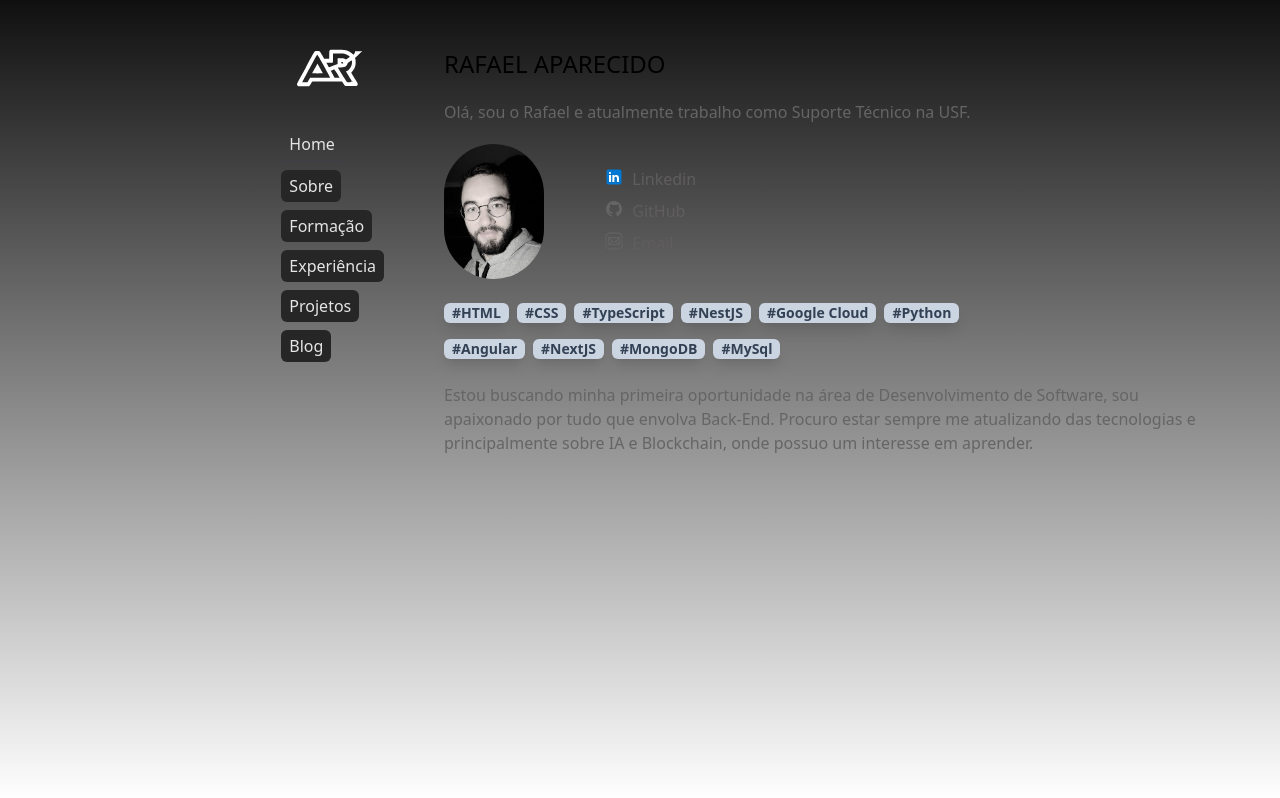
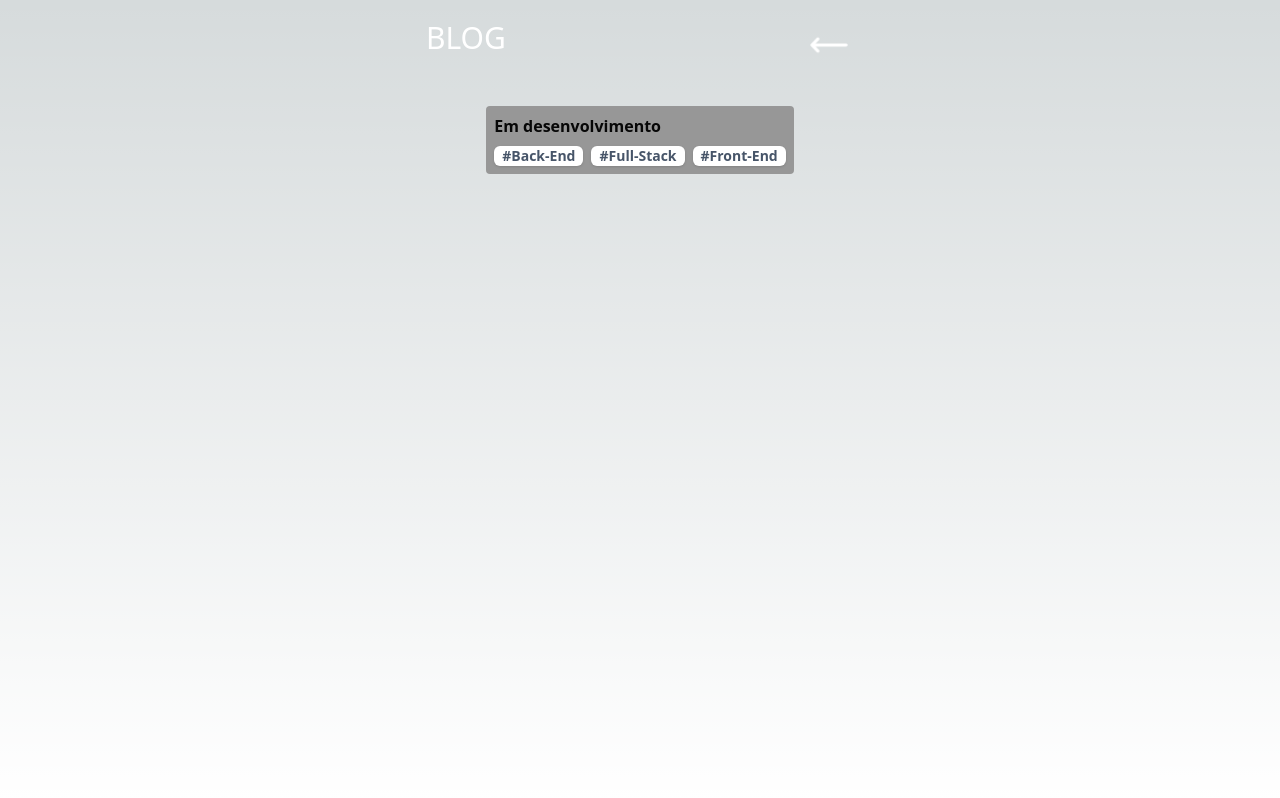
Before and after one commit to rafaapcode/portfolio-new, a Next.js app: page /blog in a window 1280 px wide. Built offline with nearby package versions, Linux system fonts and the light colour scheme.

Commit message:
feat: finish the blog view

```diff
--- a/app/blog/[id]/page.jsx
+++ b/app/blog/[id]/page.jsx
@@ -18,7 +18,7 @@ export default function Posts({ params }) {
         whileHover={{ scale: 1.05 }}
         className="w-fit h-fit cursor-pointer"
       >
-        <Link href="/">
+        <Link href="/blog">
           <Image
             src="/images/arrow.png"
             width={50}
@@ -28,7 +28,7 @@ export default function Posts({ params }) {
         </Link>
       </motion.div>
       <div
-        className="mt-5 w-full px-5 text-lg flex flex-col items-center h-[85%] overflow-auto gap-y-2"
+        className="mt-5 text-white w-full px-5 text-lg flex flex-col items-center h-[85%] overflow-auto gap-y-2"
         dangerouslySetInnerHTML={{ __html: post.desc }}
       >
       </div>
--- a/app/blog/page.jsx
+++ b/app/blog/page.jsx
@@ -1,26 +1,47 @@
 "use client";
 
-import Title from "../components/title";
+import { useRouter } from "next/navigation";
 import Link from "next/link";
+import Image from "next/image";
 import { motion } from "framer-motion";
 
 export default function Blog() {
-  const nomePosts = [{ id: 1, nome: "Em desenvolvimento" }];
-
+  const nomePosts = [
+    { id: 1, nome: "Em desenvolvimento", tags: ["Back-End", "Full-Stack", "Front-End"] }
+  ];
+  const router = useRouter();
   return (
-    <section className="w-full lg:w-[70%] h-[80%] lg:h-screen md:h-screen px-5 overflow-auto">
-      <Title title="Blog" />
-      <div className="mt-10 w-full h-[75%] overflow-auto">
-        <ul className="ml-10">
-          {nomePosts.map(({ nome, id }) => (
+    <section className="w-full mx-auto lg:w-[70%] h-[80%] lg:h-screen md:h-screen px-5 overflow-auto">
+      <div className="mx-auto py-5 w-1/2 flex justify-between">
+        <h1 className="text-white text-3xl">BLOG</h1>
+        <Link href="/">
+            <Image
+              src="/images/arrow.png"
+              width={50}
+              height={50}
+              alt="icon arrow back"
+            />
+          </Link>
+      </div>
+      <div className="flex flex-col items-center mt-2 w-full h-[75%] overflow-auto">
+        <ul>
+          {nomePosts.map(({ nome, id, tags }) => (
             <motion.li
               initial={{ opacity: 0 }}
               animate={{ opacity: 1 }}
               className="mt-2"
+              onClick={() => router.push(`/blog/${id}`)}
               key={nome}
             >
-              <span className="text-base font-semibold text-[#fff] hover:text-[#666565] transition-all cursor-pointer p-2 rounded">
+              <span className="bg-[#979797] flex flex-col gap-y-2 text-base font-semibold text-[#070707] transition-all cursor-pointer p-2 rounded">
                 {nome}
+                <div className="w-full flex gap-x-2">
+                  {tags.map((tag) => (
+                    <span className="w-fit bg-white shadow text-slate-600 px-2 rounded-md text-sm">
+                      #{tag}
+                    </span>
+                  ))}
+                </div>
               </span>
             </motion.li>
           ))}
--- /dev/null
+++ b/app/components/pages/Home.jsx
@@ -0,0 +1,110 @@
+"use client";
+
+import Image from "next/image";
+import Link from "next/link";
+import Title from "../title";
+import Paragraphs from "../paragraphs";
+import Tags from "../tag";
+import { motion } from "framer-motion";
+
+export default function Home() {
+  const techs = [
+    "HTML",
+    "CSS",
+    "TypeScript",
+    "NestJS",
+    "Google Cloud",
+    "Python",
+    "Angular",
+    "NextJS",
+    "MongoDB",
+    "MySql",
+  ];
+
+  return (
+    <main className="w-full lg:w-[70%] h-[80%] lg:h-screen md:h-screen px-5 overflow-auto">
+      <Title title="Rafael Aparecido" />
+      <Paragraphs
+        paragraph="Olá, sou o Rafael e atualmente trabalho como Suporte Técnico na USF."
+      />
+      <motion.div
+        initial={{ x: -320 }}
+        animate={{ x: 0 }}
+        className="md:px-10 lg:mt-5 md:mt-5 flex gap-x-12 mb-5 lg:mb-0 md:mb-0"
+      >
+        <Image
+          className="rounded-full mt-5 mb-5 lg:mt-0 md:mt-0  lg:mb-0 md:mb-0"
+          src="/images/foto-perfil.jpeg"
+          width={100}
+          height={100}
+          alt="my photo"
+        />
+        <div className="flex flex-col justify-center items-start lg:items-center md:items-center w-[40%] lg:w-[15%] md:w-[25%]">
+          <ul>
+            <li className="flex gap-x-2">
+              <span>
+                <Image
+                  src="/images/linkedin-icon.svg"
+                  width={20}
+                  height={20}
+                  alt="social icon"
+                />
+              </span>
+              <a
+                href="https://www.linkedin.com/in/rafael-ap/"
+                target="_blank"
+                rel="noopener noreferrer"
+                className="text-[#5f5d5d]"
+              >
+                Linkedin
+              </a>
+            </li>
+            <li className="mt-2 flex gap-x-2">
+              <span>
+                <Image
+                  src="/images/github-icon.svg"
+                  width={20}
+                  height={20}
+                  alt="social icon"
+                />
+              </span>
+              <a
+                href="https://github.com/rafaapcode"
+                target="_blank"
+                rel="noopener noreferrer"
+                className="text-[#5f5d5d]"
+              >
+                GitHub
+              </a>
+            </li>
+            <li className="mt-2 flex gap-x-2">
+              <span>
+                <Image
+                  src="/images/email-icon.svg"
+                  width={20}
+                  height={20}
+                  alt="social icon"
+                />
+              </span>
+              <a className="text-[#5f5d5d]" href="mailto: rafaap2003@gmail.com">
+                Email
+              </a>
+            </li>
+          </ul>
+        </div>
+      </motion.div>
+      <motion.div
+        initial={{ scaleY: 0 }}
+        animate={{ scaleY: 1 }}
+        className="md:px-10 lg:px-10 mt-5 mb-5 w-full lg:w-[75%] md:w-[90%] h-16 flex items-center flex-wrap gap-x-2 gap-y-2"
+      >
+        {techs.map((techName) => (
+         <Tags key={techName} techname={techName} />
+        ))}
+      </motion.div>
+      <Paragraphs
+        paragraph="Estou buscando minha primeira oportunidade na área de Desenvolvimento de Software, sou apaixonado por tudo que envolva Back-End. Procuro estar sempre me atualizando das tecnologias e principalmente sobre IA e Blockchain, onde possuo um interesse em aprender."
+      />
+    </main>
+  );
+}
--- a/app/layout.jsx
+++ b/app/layout.jsx
@@ -1,79 +1,11 @@
 "use client";
 
 import "./globals.css";
-import Image from "next/image";
-import Link from "next/link";
-import { useState } from "react";
-import { motion } from "framer-motion";
-import Home from "./page";
-import Sobre from "./components/pages/about";
-import Formacao from "./components/pages/Qualification";
-import Experience from "./components/pages/Experience";
-import Projects from "./components/pages/Projects";
-import Blog  from "./blog/page";
 
 export default function RootLayout({ children }) {
-  const [selectedIndex, setSelectedIndex] = useState(0);
-
-  const menus = [
-    { title: "Home", path: "/" },
-    { title: "Sobre", path: "/about" },
-    { title: "Formação", path: "/qualification" },
-    { title: "Experiência", path: "/experience" },
-    { title: "Projetos", path: "/projects" },
-    { title: "Blog", path: "/blog" },
-  ];
-
-  const style = {
-    notSelected:
-      "w-fit h-fit px-2 py-1 rounded-md mt-2 bg-[#262626] hover:cursor-pointer text-[#E5E5E5] transition ease-in-out duration-500",
-    selected:
-      "w-fit h-fit px-2 py-1 rounded-md mt-2 border-b-2 border-zinc-700 hover:cursor-pointer text-[#E5E5E5] transition ease-in-out duration-500",
-  };
-
   return (
     <html lang="en" title="Rafaapcode">
-      <body className="flex flex-col w-screen h-screen lg:flex-row md:flex-row bg-[#111010]">
-        <header className="w-full lg:w-[30%] md:w-[30%] h-[30%] lg:h-screen md:h-screen">
-          <ul className="lg:mt-5 md:mt-5 lg:float-right md:float-right">
-            <motion.li initial={{ scale: 0 }} animate={{ scale: 1 }}>
-              <Image
-                src="/images/logo.svg"
-                width={100}
-                height={100}
-                alt="logo"
-              />
-            </motion.li>
-            <div className="flex flex-row md:flex-col lg:flex-col flex-wrap ml-2 md:ml-0 lg:ml-0 gap-x-5 gap-y-2 lg:gap-x-0 md:gap-x-0 lg:gap-y-0 md:gap-y-0">
-              {menus.map(({ title, path }, index) => (
-                <motion.li
-                  key={title}
-                  initial={{ scale: 0 }}
-                  animate={{ scale: 1 }}
-                  whileTap={{ y: -5 }}
-                  transition={{ duration: index / 10 }}
-                  className={
-                    selectedIndex === index
-                      ? style["selected"]
-                      : style["notSelected"]
-                  }
-                >
-                  <span onClick={() => setSelectedIndex(index)}>
-                    {title}
-                  </span>
-                </motion.li>
-              ))}
-            </div>
-          </ul>
-        </header>
-        {/* {children} */}
-        {menus[selectedIndex].title === 'Home' && <Home/>}
-        {menus[selectedIndex].title === 'Sobre' && <Sobre/>}
-        {menus[selectedIndex].title === 'Formação' && <Formacao/>}
-        {menus[selectedIndex].title === 'Experiência' && <Experience/>}
-        {menus[selectedIndex].title === 'Projetos' && <Projects/>}
-        {menus[selectedIndex].title === 'Blog' && <Blog/>}
-      </body>
+      {children}
     </html>
   );
 }
--- a/app/page.jsx
+++ b/app/page.jsx
@@ -1,110 +1,69 @@
 "use client";
 
+import "./globals.css";
 import Image from "next/image";
-import Link from "next/link";
-import Title from "./components/title";
-import Paragraphs from "./components/paragraphs";
-import Tags from "./components/tag";
+import { useState } from "react";
+import { useRouter } from "next/navigation";
 import { motion } from "framer-motion";
+import Home from "./components/pages/Home";
+import Sobre from "./components/pages/about";
+import Formacao from "./components/pages/Qualification";
+import Experience from "./components/pages/Experience";
+import Projects from "./components/pages/Projects";
+import Blog from "./blog/page";
 
-export default function Home() {
-  const techs = [
-    "HTML",
-    "CSS",
-    "TypeScript",
-    "NestJS",
-    "Google Cloud",
-    "Python",
-    "Angular",
-    "NextJS",
-    "MongoDB",
-    "MySql",
+export default function Header() {
+  const [selectedIndex, setSelectedIndex] = useState(0);
+
+  const menus = [
+    { title: "Home", path: "/" },
+    { title: "Sobre", path: "/about" },
+    { title: "Formação", path: "/qualification" },
+    { title: "Experiência", path: "/experience" },
+    { title: "Projetos", path: "/projects" },
+    { title: "Blog", path: "/blog" },
   ];
+  const router = useRouter();
+  const style = {
+    notSelected:
+      "w-fit h-fit px-2 py-1 rounded-md mt-2 bg-[#262626] hover:cursor-pointer text-[#E5E5E5] transition ease-in-out duration-500",
+    selected:
+      "w-fit h-fit px-2 py-1 rounded-md mt-2 border-b-2 border-zinc-700 hover:cursor-pointer text-[#E5E5E5] transition ease-in-out duration-500",
+  };
 
   return (
-    <main className="w-full lg:w-[70%] h-[80%] lg:h-screen md:h-screen px-5 overflow-auto">
-      <Title title="Rafael Aparecido" />
-      <Paragraphs
-        paragraph="Olá, sou o Rafael e atualmente trabalho como Suporte Técnico na USF."
-      />
-      <motion.div
-        initial={{ x: -320 }}
-        animate={{ x: 0 }}
-        className="md:px-10 lg:mt-5 md:mt-5 flex gap-x-12 mb-5 lg:mb-0 md:mb-0"
-      >
-        <Image
-          className="rounded-full mt-5 mb-5 lg:mt-0 md:mt-0  lg:mb-0 md:mb-0"
-          src="/images/foto-perfil.jpeg"
-          width={100}
-          height={100}
-          alt="my photo"
-        />
-        <div className="flex flex-col justify-center items-start lg:items-center md:items-center w-[40%] lg:w-[15%] md:w-[25%]">
-          <ul>
-            <li className="flex gap-x-2">
-              <span>
-                <Image
-                  src="/images/linkedin-icon.svg"
-                  width={20}
-                  height={20}
-                  alt="social icon"
-                />
-              </span>
-              <a
-                href="https://www.linkedin.com/in/rafael-ap/"
-                target="_blank"
-                rel="noopener noreferrer"
-                className="text-[#5f5d5d]"
+    <body className="flex flex-col w-screen h-screen lg:flex-row md:flex-row bg-[#111010]">
+      <header className="w-full lg:w-[30%] md:w-[30%] h-[30%] lg:h-screen md:h-screen">
+        <ul className="lg:mt-5 md:mt-5 lg:float-right md:float-right">
+          <motion.li initial={{ scale: 0 }} animate={{ scale: 1 }}>
+            <Image src="/images/logo.svg" width={100} height={100} alt="logo" />
+          </motion.li>
+          <div className="flex flex-row md:flex-col lg:flex-col flex-wrap ml-2 md:ml-0 lg:ml-0 gap-x-5 gap-y-2 lg:gap-x-0 md:gap-x-0 lg:gap-y-0 md:gap-y-0">
+            {menus.map(({ title, path }, index) => (
+              <motion.li
+                key={title}
+                initial={{ scale: 0 }}
+                animate={{ scale: 1 }}
+                whileTap={{ y: -5 }}
+                transition={{ duration: index / 10 }}
+                className={
+                  selectedIndex === index
+                    ? style["selected"]
+                    : style["notSelected"]
+                }
               >
-                Linkedin
-              </a>
-            </li>
-            <li className="mt-2 flex gap-x-2">
-              <span>
-                <Image
-                  src="/images/github-icon.svg"
-                  width={20}
-                  height={20}
-                  alt="social icon"
-                />
-              </span>
-              <a
-                href="https://github.com/rafaapcode"
-                target="_blank"
-                rel="noopener noreferrer"
-                className="text-[#5f5d5d]"
-              >
-                GitHub
-              </a>
-            </li>
-            <li className="mt-2 flex gap-x-2">
-              <span>
-                <Image
-                  src="/images/email-icon.svg"
-                  width={20}
-                  height={20}
-                  alt="social icon"
-                />
-              </span>
-              <a className="text-[#5f5d5d]" href="mailto: rafaap2003@gmail.com">
-                Email
-              </a>
-            </li>
-          </ul>
-        </div>
-      </motion.div>
-      <motion.div
-        initial={{ scaleY: 0 }}
-        animate={{ scaleY: 1 }}
-        className="md:px-10 lg:px-10 mt-5 mb-5 w-full lg:w-[75%] md:w-[90%] h-16 flex items-center flex-wrap gap-x-2 gap-y-2"
-      >
-        {techs.map((techName) => (
-         <Tags key={techName} techname={techName} />
-        ))}
-      </motion.div>
-      <Paragraphs
-        paragraph="Estou buscando minha primeira oportunidade na área de Desenvolvimento de Software, sou apaixonado por tudo que envolva Back-End. Procuro estar sempre me atualizando das tecnologias e principalmente sobre IA e Blockchain, onde possuo um interesse em aprender."
-      />
-    </main>
+                <span onClick={() => setSelectedIndex(index)}>{title}</span>
+              </motion.li>
+            ))}
+          </div>
+        </ul>
+      </header>
+      {menus[selectedIndex].title === "Home" && <Home />}
+      {menus[selectedIndex].title === "Sobre" && <Sobre />}
+      {menus[selectedIndex].title === "Formação" && <Formacao />}
+      {menus[selectedIndex].title === "Experiência" && <Experience />}
+      {menus[selectedIndex].title === "Projetos" && <Projects />}
+      {menus[selectedIndex].title === "Blog" && router.push('/blog')}
+    </body>
   );
 }
```
